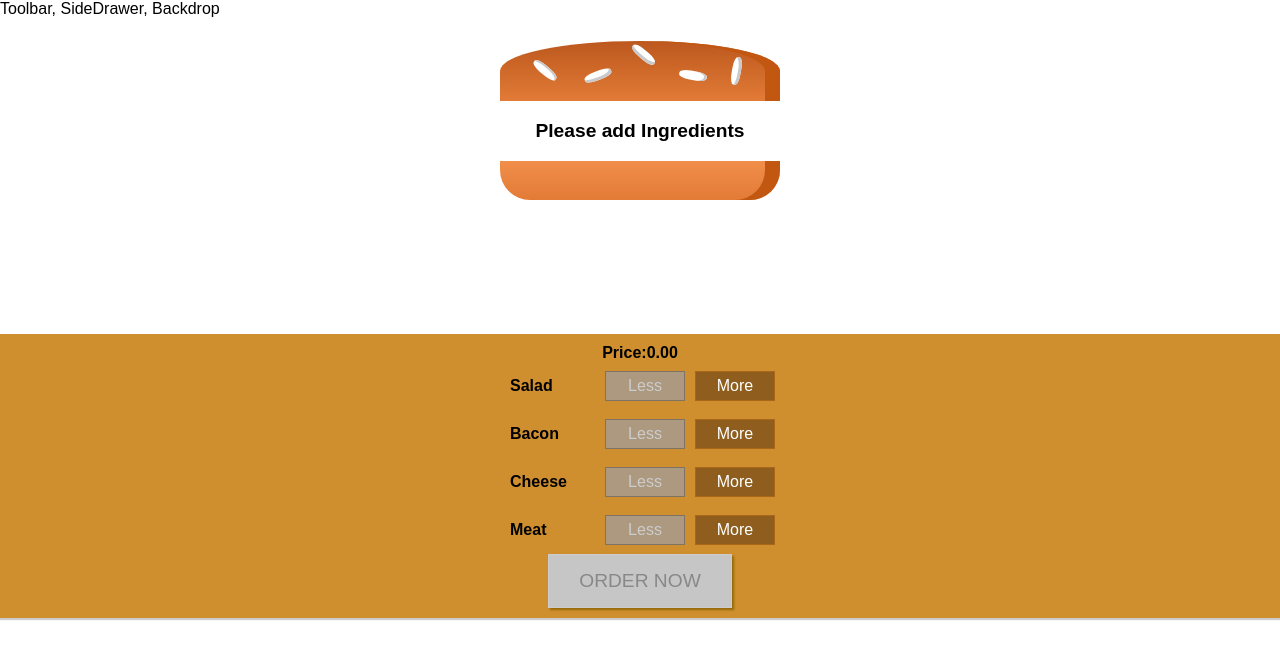
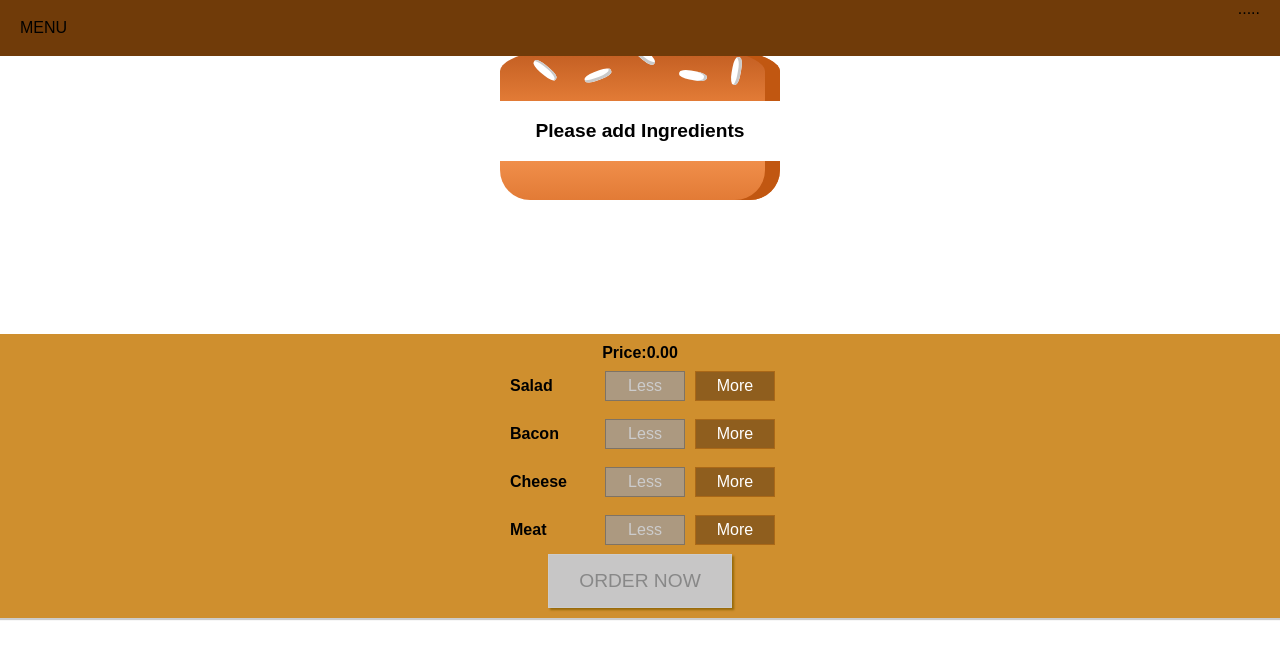
Before and after one commit to olutherockboy/FASTFOOD, a React (Create React App) app: page / in a window 1280 px wide. Shown: the top 658 px of the page. Built offline with nearby package versions, Linux system fonts and the light colour scheme.

Commit message:
trying to fix logo

```diff
--- a/src/components/Layout/Layout.js
+++ b/src/components/Layout/Layout.js
@@ -1,11 +1,12 @@
 import React, { Component } from 'react';
 import Aux from '../../containers/hoc/Auxx';
 import classes from '../../components/Layout/Layout.module.css';
+import Toolbar from '../Navigation/Toolbar/Toolbar';
 
 
 const layout = (props) =>  (
     <Aux>
-
+    <Toolbar></Toolbar>
     <div>Toolbar, SideDrawer, Backdrop</div>
     <main className={classes.Content}>
         {props.children}
--- a/src/components/Logo/Logo.js
+++ b/src/components/Logo/Logo.js
@@ -1,11 +1,12 @@
-import classes from '*.module.css';
+
 import React, { Component } from 'react';
-import BurgerLogo from '../../Assets/burger-logo.png';
-// import Klass from '../../components/Logo/Logo.module.css';
+import Logo from '../../Assets/burger-logo.png';
+
+
 const logo = (props) => (
 
     <div>
-        <image src={BurgerLogo} alt='Burgers R us'/>
+        <image  alt='Burgers R us'/>
     </div>
 
 )
```
Also changed, not shown: 1 other file (tests, documents, lock files or other folders).
